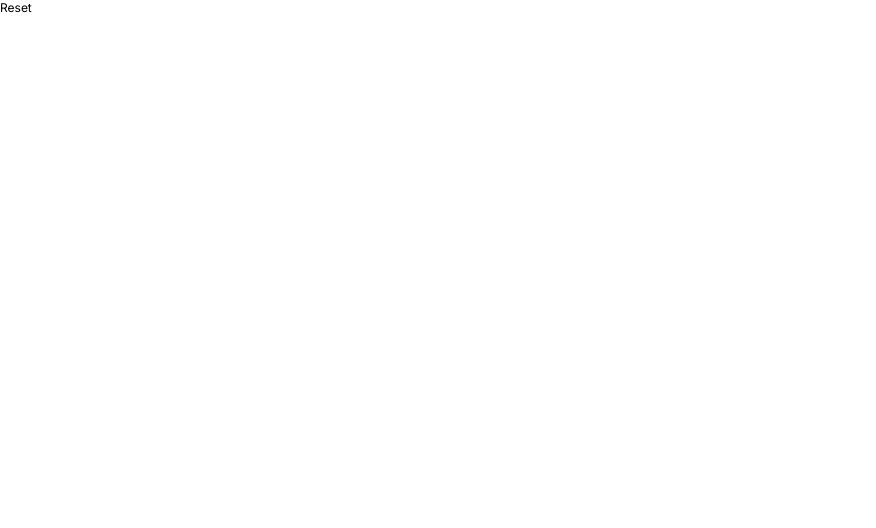
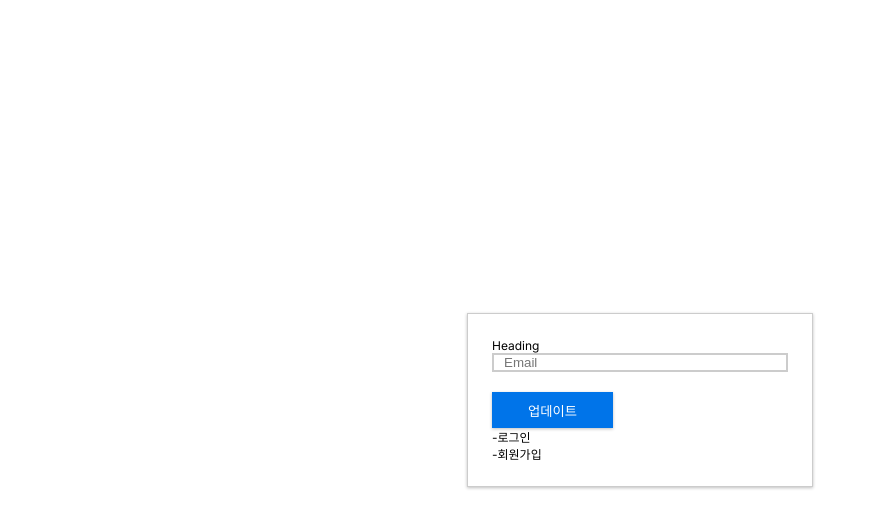
Before and after one commit to kamja44/react-shop-app, a Next.js app: page /reset in a window 1280 px wide. Shown: the top 528 px of the page, without its empty margins (0-876 px from the left). Built offline with nearby package versions, Linux system fonts and the light colour scheme.

Commit message:
update password ui

```diff
--- a/src/app/(auth)/login/Auth.module.scss
+++ b/src/app/(auth)/login/Auth.module.scss
@@ -27,7 +27,7 @@
         margin-top: 2px;
 
         .findLink {
-          color: val(--color-primary);
+          color: var(--color-primary);
           text-decoration: none;
           font-size: 1.4rem;
         }
--- /dev/null
+++ b/src/app/(auth)/reset/Reset.module.scss
@@ -0,0 +1,25 @@
+.page {
+  height: 100vh;
+  display: grid;
+  place-items: center;
+
+  .container {
+    .form {
+      display: flex;
+      flex-flow: column;
+      border: 1px solid #ccc;
+      padding: 2rem;
+      box-shadow: var(--box-shadow);
+
+      .control {
+        margin-bottom: 20px;
+      }
+
+      .links {
+        margin-top: 10px;
+        font-size: 1.3rem;
+        line-height: 2rem;
+      }
+    }
+  }
+}
--- /dev/null
+++ b/src/app/(auth)/reset/ResetClient.jsx
@@ -0,0 +1,56 @@
+"use client";
+import React, { useState } from "react";
+import styles from "./Reset.module.scss";
+import Loader from "@/components/loader/Loader";
+import Heading from "@/components/heading/Heading";
+import Input from "@/components/input/Input";
+import Button from "@/components/button/Button";
+import Link from "next/link";
+
+const ResetClient = () => {
+  const [email, setEmail] = useState("");
+  const [isLoading, setIsLoading] = useState(false);
+  const resetPassword = (event) => {
+    event.preventDefault();
+    setIsLoading(true);
+  };
+
+  return (
+    <>
+      {isLoading && <Loader />}
+      <section className={styles.page}>
+        <div className={styles.container}>
+          <div className={styles.form}>
+            <Heading
+              title="비밀번호 업데이트"
+              subtitle="이메일 주소를 입력해주세요."
+            />
+            <form onSubmit={resetPassword}>
+              <Input
+                type="text"
+                placeholder="Email"
+                required
+                value={email}
+                className={styles.control}
+                onChange={(event) => event.target.value}
+              />
+              <div>
+                <Button type="submit">업데이트</Button>
+              </div>
+              <div className={styles.link}>
+                <p>
+                  <Link href="/login">-로그인</Link>
+                </p>
+                <p>
+                  <Link href="/register">-회원가입</Link>
+                </p>
+              </div>
+            </form>
+          </div>
+        </div>
+      </section>
+    </>
+  );
+};
+
+export default ResetClient;
--- a/src/app/(auth)/reset/page.jsx
+++ b/src/app/(auth)/reset/page.jsx
@@ -1,7 +1,8 @@
 import React from "react";
+import ResetClient from "./ResetClient";
 
 const Reset = () => {
-  return <div>Reset</div>;
+  return <ResetClient />;
 };
 
 export default Reset;
```
Also changed, not shown: src/app/(auth)/login/LoginClient.jsx (+17 -0 lines).
